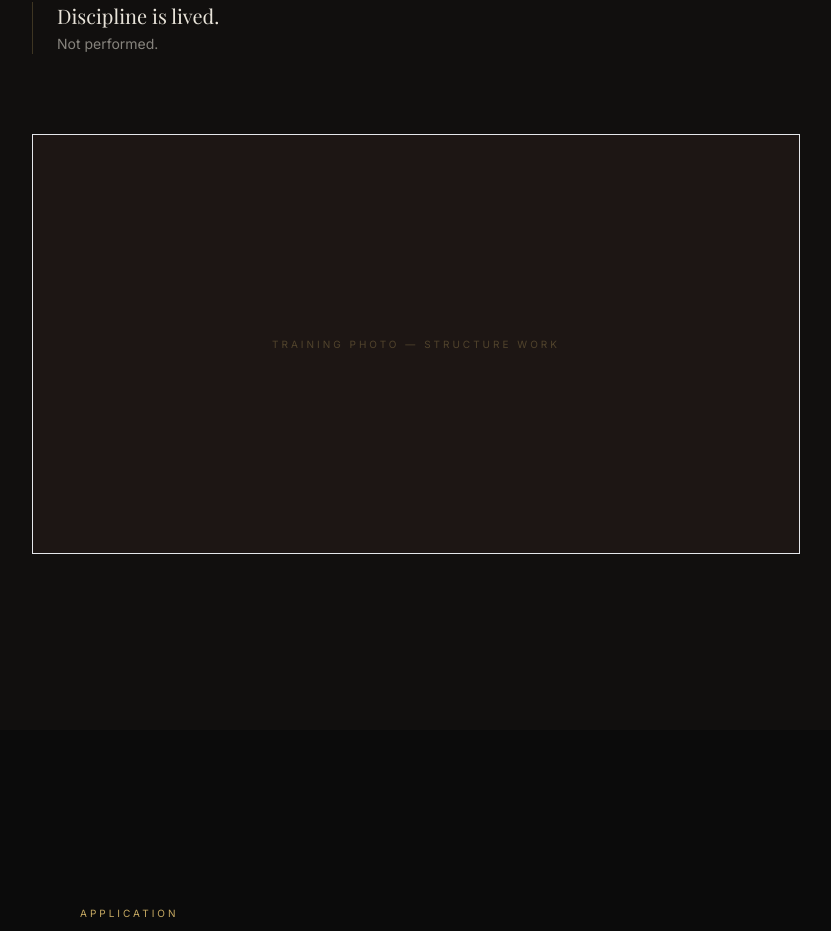
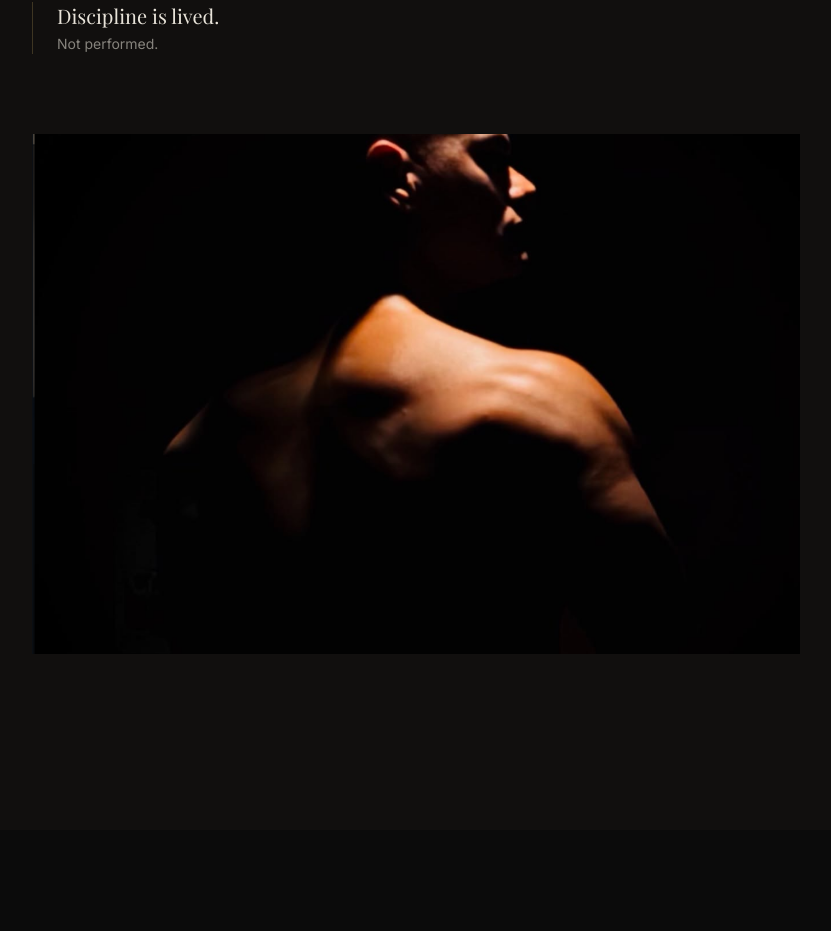
Before and after one commit to Racy79/kung-fu-legacy, a Next.js app: page / in a window 1280 px wide. Shown: the part 10019-10950 px from the top of the page, without its empty margins (224-1055 px from the left). Built offline with nearby package versions, Linux system fonts and the light colour scheme; no server answers.

Commit message:
add instructor photo to Integration section

```diff
--- a/app/components/Integration.tsx
+++ b/app/components/Integration.tsx
@@ -1,6 +1,7 @@
 'use client'
 
 import { motion } from 'framer-motion'
+import Image from 'next/image'
 
 const fadeUp = {
   hidden: { opacity: 0, y: 22 },
@@ -74,14 +75,18 @@ export default function Integration() {
           ))}
         </motion.div>
 
-        {/* ── Training Image Placeholder 3 ──────────────────────────────────── */}
+        {/* ── Training Image ─────────────────────────────────────────────────── */}
         <motion.div
           variants={fadeUp}
-          className="relative h-72 md:h-[420px] overflow-hidden mt-20"
+          className="relative h-72 md:h-[520px] overflow-hidden mt-20"
         >
-          <div className="absolute inset-0 bg-espresso/50 border border-bone/8 flex items-center justify-center">
-            <p className="label opacity-30">Training Photo — Structure Work</p>
-          </div>
+          <Image
+            src="/images/d46c4adf-7ca3-412f-a1fd-66064a3cc951.png"
+            alt="Rafael Gonzalez — Kung Fu Legacy"
+            fill
+            quality={100}
+            className="object-cover object-center"
+          />
         </motion.div>
       </motion.div>
     </section>
```
Also changed, not shown: public/images/d46c4adf-7ca3-412f-a1fd-66064a3cc951.png (added).
